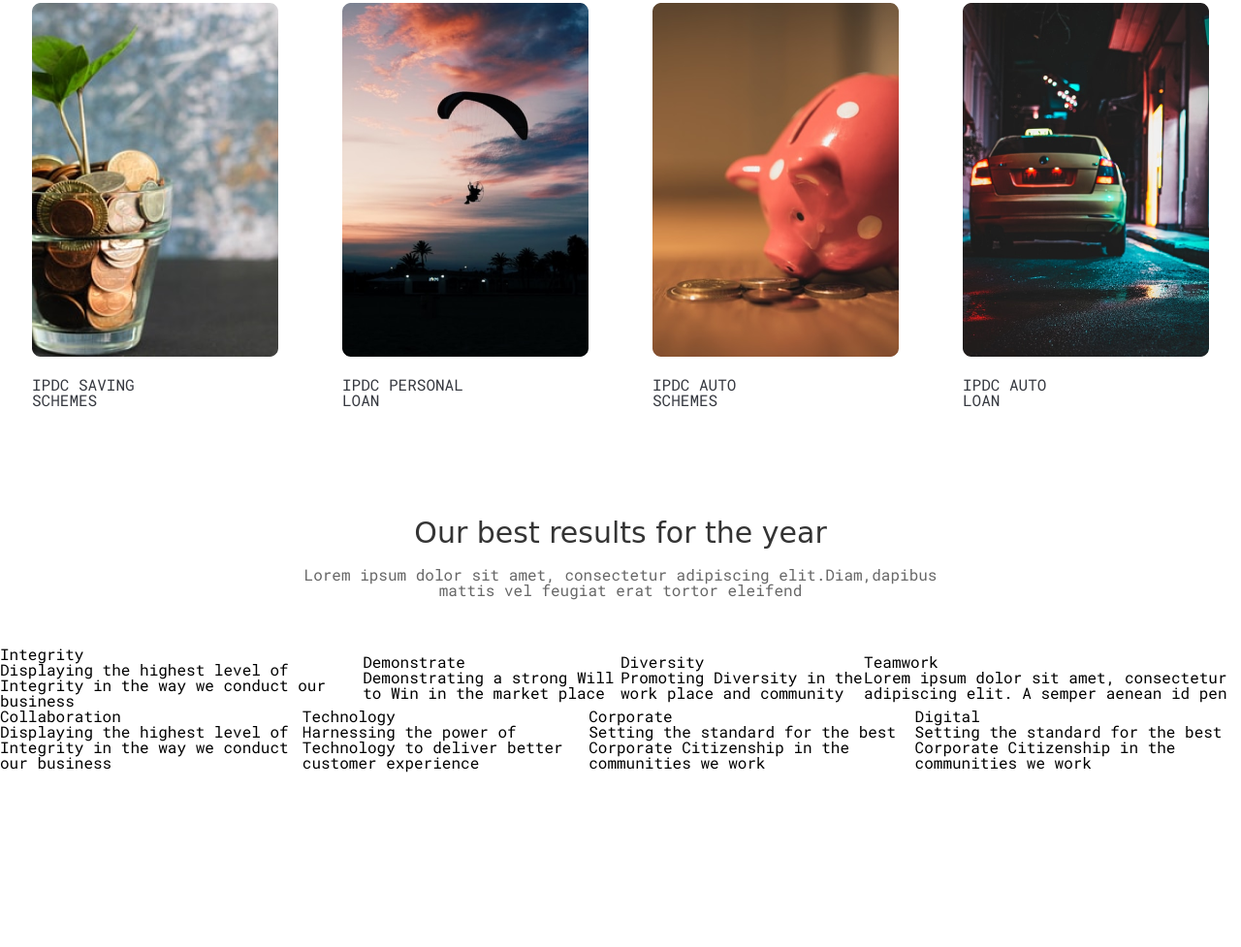
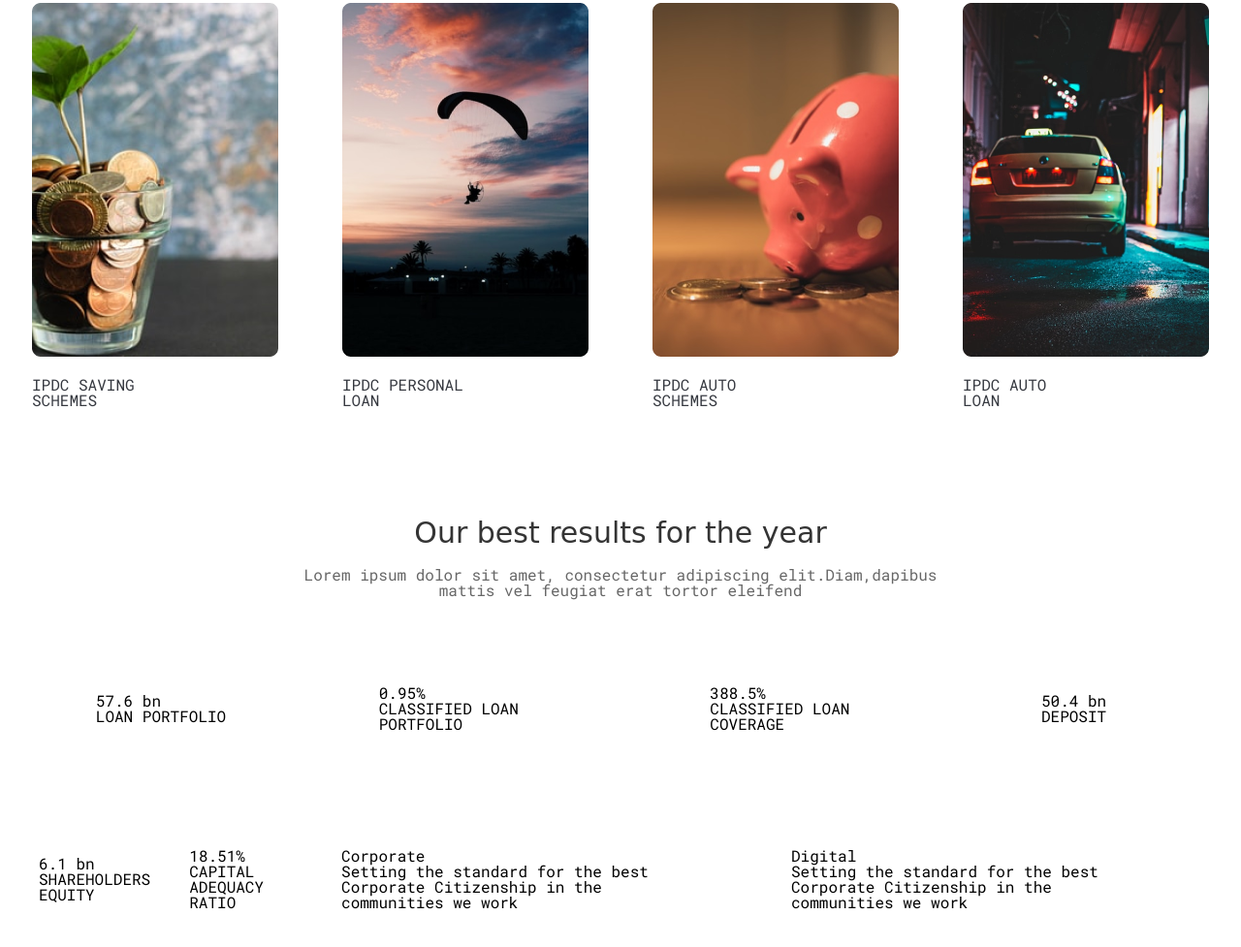
Before and after one commit to bazant23/ladingpage2, a plain HTML site: page index.html in a window 1280 px wide. Shown: the part 2552-3529 px from the top of the page at 97% size. Before the commit the page ends 3349 px from the top, so only its background shows below. Drawn offline with Linux system fonts and the light colour scheme; a web font is replaced by a local one.

Commit message:
texto parte8

```diff
--- a/index.html
+++ b/index.html
@@ -320,7 +320,7 @@
                 </div>
 
                 <div class="parte82">
-                    <p>Lorem ipsum dolor sit amet, consectetur adipiscing elit.Diam,dapibus <br>  mattis vel feugiat erat
+                    <p>Lorem ipsum dolor sit amet, consectetur adipiscing elit.Diam,dapibus <br> mattis vel feugiat erat
                         tortor
                         eleifend</p>
                 </div>
@@ -333,10 +333,10 @@
                         <div>
                             <div>
                                 <div class="parte84">
-                                    <h1>Integrity</h1>
+                                    <h1>57.6 bn</h1>
                                 </div>
-                                <div class="">
-                                    <p>Displaying the highest level of Integrity in the way we conduct our business</p>
+                                <div class="parte85">
+                                    <p>LOAN PORTFOLIO</p>
                                 </div>
                             </div>
 
@@ -348,10 +348,11 @@
                     <div class="parte83">
                         <div>
                             <div class="parte84">
-                                <h1>Demonstrate</h1>
+                                <h1>0.95%</h1>
                             </div>
-                            <div class="">
-                                <p>Demonstrating a strong Will to Win in the market place</p>
+                            <div class="parte84">
+                                <p>CLASSIFIED LOAN <br>
+                                    PORTFOLIO</p>
                             </div>
                         </div>
                     </div>
@@ -359,10 +360,11 @@
                     <div class="parte83">
                         <div>
                             <div class="parte84">
-                                <h1>Diversity</h1>
+                                <h1>388.5%</h1>
                             </div>
-                            <div class="">
-                                <p>Promoting Diversity in the work place and community</p>
+                            <div class="parte85">
+                                <p>CLASSIFIED LOAN <br>
+                                    COVERAGE</p>
                             </div>
                         </div>
 
@@ -373,11 +375,10 @@
                         <div>
                             <div>
                                 <div class="parte84">
-                                    <h1>Teamwork</h1>
+                                    <h1>50.4 bn</h1>
                                 </div>
-                                <div class="">
-                                    <p>Lorem ipsum dolor sit amet, consectetur adipiscing elit. A semper aenean id pen
-                                    </p>
+                                <div class="parte85">
+                                    <p>DEPOSIT</p>
                                 </div>
                             </div>
                         </div>
@@ -392,11 +393,10 @@
                             <div>
                                 <div>
                                     <div class="parte84">
-                                        <h1>Collaboration</h1>
+                                        <h1>6.1 bn</h1>
                                     </div>
-                                    <div class="">
-                                        <p>Displaying the highest level of Integrity in the way we conduct our business
-                                        </p>
+                                    <div class="parte85">
+                                        <p>SHAREHOLDERS <br> EQUITY</p>
                                     </div>
                                 </div>
 
@@ -408,10 +408,10 @@
                         <div class="parte83">
                             <div>
                                 <div class="parte84">
-                                    <h1>Technology</h1>
+                                    <h1>18.51%</h1>
                                 </div>
-                                <div class="">
-                                    <p>Harnessing the power of Technology to deliver better customer experience</p>
+                                <div class="parte85">
+                                    <p>CAPITAL <br> ADEQUACY RATIO</p>
                                 </div>
                             </div>
                         </div>
@@ -421,7 +421,7 @@
                                 <div class="parte84">
                                     <h1>Corporate</h1>
                                 </div>
-                                <div class="">
+                                <div class="parte85">
                                     <p>Setting the standard for the best Corporate Citizenship in the communities we
                                         work</p>
                                 </div>
@@ -436,7 +436,7 @@
                                     <div class="parte84">
                                         <h1>Digital</h1>
                                     </div>
-                                    <div class="">
+                                    <div class="parte85">
                                         <p>Setting the standard for the best Corporate Citizenship in the communities we
                                             work
                                         </p>
@@ -449,7 +449,7 @@
                         </div>
                     </div>
                 </div>
-        </div>
+            </div>
     </main>
     <footer>
 
--- a/style.css
+++ b/style.css
@@ -287,8 +287,9 @@ a {
 
 .parte83{
     display: flex;
+    justify-content: space-around;
+    margin: 40px;
     align-items: center;
-
 }
 
 .parte84{
```
